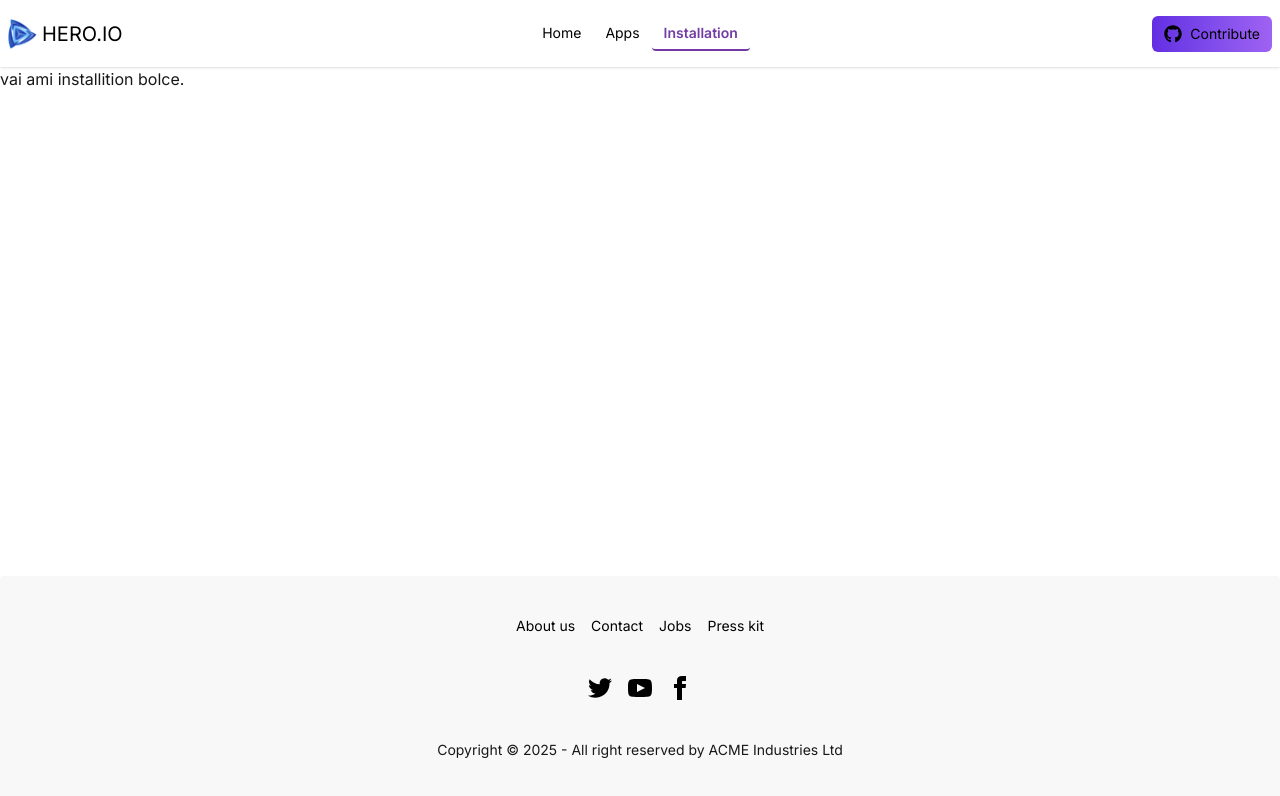
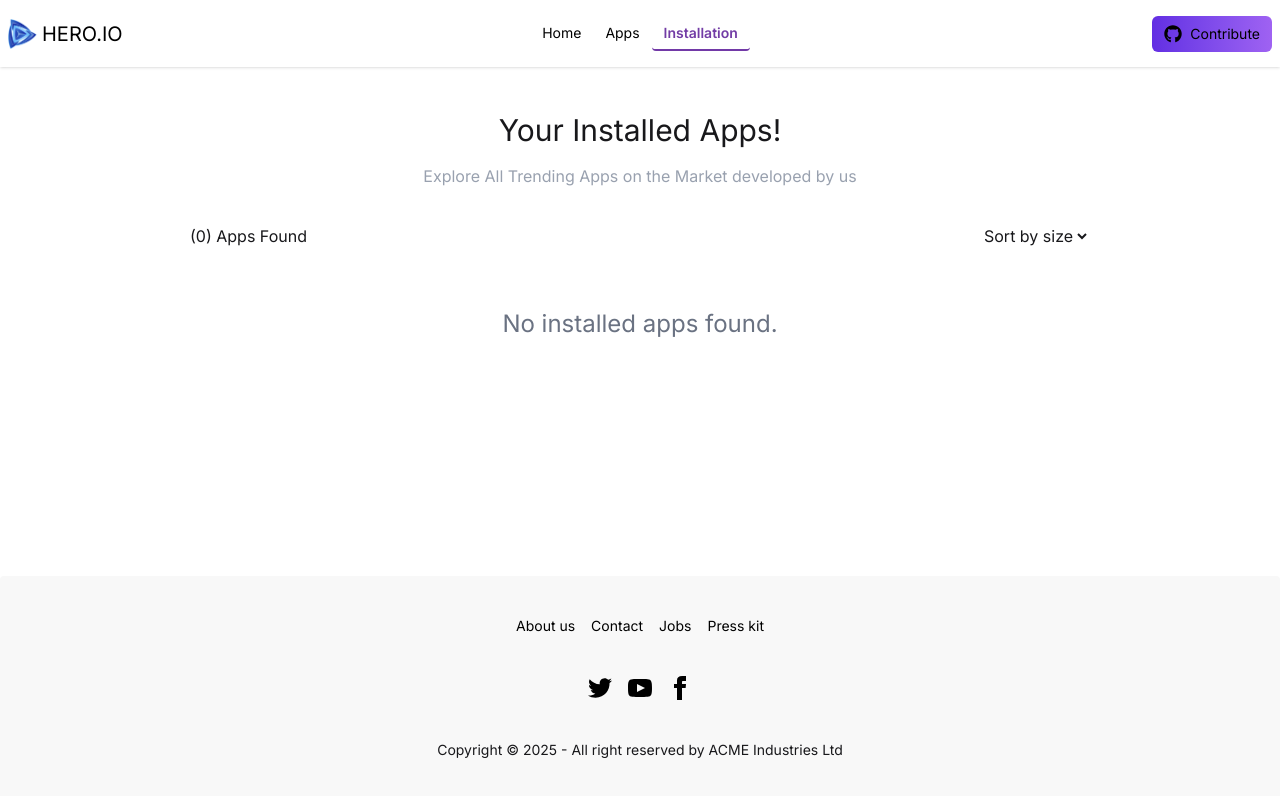
Before and after one commit to asik247/assaiment-08-hero-app, a React (Vite) app: page /install in a window 1280 px wide. Shown: the top 796 px of the page. Built offline with nearby package versions, Linux system fonts and the light colour scheme.

Commit message:
Install pages added and sort,alert,unstall ui or localstroge

```diff
--- a/package.json
+++ b/package.json
@@ -14,8 +14,10 @@
     "axios": "^1.12.2",
     "react": "^19.1.1",
     "react-dom": "^19.1.1",
+    "react-hot-toast": "^2.6.0",
     "react-icons": "^5.5.0",
     "react-router": "^7.9.3",
+    "react-toastify": "^11.0.5",
     "recharts": "^3.2.1",
     "tailwindcss": "^4.1.14"
   },
--- a/src/Pages/Apps.jsx
+++ b/src/Pages/Apps.jsx
@@ -75,7 +75,7 @@ const Apps = () => {
         <div className="md:grid grid-cols-4 gap-5">
           {products.map(({ id, image, title, downloads, ratingAvg }) => (
             <NavLink key={id} to={`/detail/${id}`}>
-              <div className="card bg-base-100 w-full shadow-sm">
+              <div className="card bg-base-100 w-full shadow-sm transition-transform duration-300 hover:scale-105 hover:shadow-lg">
                 <figure>
                   <img
                     className="h-[200px] object-cover p-3 rounded-3xl"
--- a/src/Pages/Details.jsx
+++ b/src/Pages/Details.jsx
@@ -5,6 +5,7 @@ import downloadImg from "../assets/icon-downloads.png";
 import ratingImg from "../assets/icon-ratings.png";
 import reviewImg from "../assets/icon-review.png";
 import { Bar, BarChart, CartesianGrid, Legend, Tooltip, XAxis, YAxis } from "recharts";
+import { addToStroedDB } from "../Utlity/addProductDB";
 
 const Details = () => {
   const { id } = useParams();
@@ -14,9 +15,17 @@ const Details = () => {
   //   console.log(product);
   const { title, image, companyName, downloads, reviews, ratingAvg,ratings } =
     product || {};
+
+// Local stroed code...
+
+const handleLocalDB = (id)=>{
+addToStroedDB(id)
+}
+
+
   return (
     <div className="container mx-auto ">
-      <div className="md:flex justify-between items-center w-full container mx-auto  bg-base-100 shadow-sm  h-[60vh] ">
+      <div className="md:flex justify-between items-center w-full container mx-auto    md:h-[60vh] h-[70vh] ">
         <figure>
           <img src={image} alt="Movie" />
         </figure>
@@ -41,15 +50,16 @@ const Details = () => {
             </div>
           </div>
           <div className="btn w-50 ">
-            <NavLink to={"/install"}>Install Now (201 MB)</NavLink>
+            {/* <NavLink to={"/install"}>Install Now (201 MB)</NavLink> */}
+            <button onClick={()=>handleLocalDB(id)} className="">Install Now</button>
           </div>
         </div>
       </div>
-      <div className=" w-full overflow-hidden my-5">
+      <div className=" w-full overflow-hidden my-10">
         <h1 className="font-bold text-2xl">Ratings</h1>
 
     <BarChart
-      width={600}
+      width={700}
       height={400}
      data={ratings}
       layout="vertical"
@@ -60,7 +70,7 @@ const Details = () => {
       <YAxis type="category" dataKey="name" />
       <Tooltip />
       <Legend />
-      <Bar dataKey="count" fill="#82ca9d" barSize={25} />
+      <Bar dataKey="count" fill="#ff4f00" barSize={25} />
     </BarChart>
       </div>
       <div>
--- a/src/Pages/Home.jsx
+++ b/src/Pages/Home.jsx
@@ -87,10 +87,10 @@ const Home = () => {
             Explore All Trending Apps on the Market developed by us
           </p>
         </div>
-        <div className="md:grid grid-cols-4 gap-5">
+        <div className="md:grid grid-cols-4 gap-5 ">
           {sliceProducts.map(({ id, image, title, downloads, ratingAvg }) => (
             <NavLink key={id} to={`/detail/${id}`}>
-              <div className="card bg-base-100 w-full shadow-sm">
+              <div className="card bg-base-100 w-full shadow-sm transition-transform duration-300 hover:scale-105 hover:shadow-lg">
                 <figure>
                   <img
                     className="h-[200px] object-cover p-3 rounded-3xl"
--- a/src/Pages/Install.jsx
+++ b/src/Pages/Install.jsx
@@ -1,11 +1,115 @@
-import React from 'react';
+import React, { useEffect, useState } from "react";
+import useProducts from "../Hooks/useProducts";
+import { getStroedProducts, removeFromStoredDB } from "../Utlity/addProductDB";
+import downloadImg from "../assets/icon-downloads.png";
+import ratingImg from "../assets/icon-ratings.png";
+import toast, { Toaster } from "react-hot-toast";
 
 const Install = () => {
-    return (
+  const { products } = useProducts();
+  const [install, setInstall] = useState([]);
+  const [sort, setSort] = useState("none");
+
+  useEffect(() => {
+    const storedIds = getStroedProducts();
+    if (products.length > 0 && storedIds.length > 0) {
+      const myInstalledProducts = products.filter((item) =>
+        storedIds.includes(String(item.id))
+      );
+      setInstall(myInstalledProducts);
+    }
+  }, [products]);
+
+  const handleRemove = (id, name) => {
+    removeFromStoredDB(id);
+    const remaining = install.filter((p) => p.id !== id);
+    setInstall(remaining);
+    toast.success(`${name} Uninstalled Successfully`, {
+      duration: 2000,
+      position: "top-right",
+    });
+  };
+
+  const getSortedItems = () => {
+    let sorted = [...install];
+    if (sort === "price-asc") {
+      sorted.sort((a, b) => a.size - b.size);
+    } else if (sort === "price-dsc") {
+      sorted.sort((a, b) => b.size - a.size);
+    }
+    return sorted;
+  };
+
+  const sortedList = getSortedItems();
+
+  return (
+    <div className="w-full space-y-4 py-10">
+      <Toaster />
+
+      <div className="container mx-auto my-10 text-center">
+        <h1 className="text-3xl font-bold mb-4">Your Installed Apps!</h1>
+        <p className="text-gray-400 mb-4">
+          Explore All Trending Apps on the Market developed by us
+        </p>
+      </div>
+
+      <div className="flex justify-between items-center my-10 container mx-auto py-5">
         <div>
-            <h1>vai ami installition bolce.</h1>
+          <h1 className="md:my-0 my-4">({install.length}) Apps Found</h1>
         </div>
-    );
+
+        <div>
+          <select value={sort} onChange={(e) => setSort(e.target.value)}>
+            <option value="none">Sort by size</option>
+            <option value="price-asc">Low to high</option>
+            <option value="price-dsc">High to low</option>
+          </select>
+        </div>
+      </div>
+
+      {sortedList.map((p) => (
+        <div
+          key={p.id}
+          className="flex justify-between items-center w-full container mx-auto p-4 rounded-lg shadow-md bg-white transition-transform duration-300 hover:scale-105 hover:shadow-lg"
+        >
+          <div className="flex items-center gap-4">
+            <img
+              src={p.image}
+              alt={p.title}
+              className="w-20 h-20 object-cover rounded-md"
+            />
+            <div>
+              <h2 className="font-semibold text-lg">{p.title}</h2>
+              <div className="flex items-center gap-4">
+                <div className="flex gap-2 items-center">
+                  <img className="w-[20px]" src={downloadImg} alt="" />
+                  <h1>{p.downloads}</h1>
+                </div>
+                <div className="flex gap-2 items-center">
+                  <img className="w-[20px]" src={ratingImg} alt="" />
+                  <h1>{p.ratingAvg}</h1>
+                </div>
+                <div>
+                  <p>Size: {p.size} MB</p>
+                </div>
+              </div>
+            </div>
+          </div>
+          <div>
+            <button onClick={() => handleRemove(p.id, p.title)} className="btn">
+              Uninstall
+            </button>
+          </div>
+        </div>
+      ))}
+
+      {install.length === 0 && (
+        <p className="text-center font-bold text-2xl text-gray-500 mt-10">
+          No installed apps found.
+        </p>
+      )}
+    </div>
+  );
 };
 
 export default Install;
--- /dev/null
+++ b/src/Utlity/addProductDB.js
@@ -0,0 +1,33 @@
+const getStroedProducts = ()=>{
+    const stroedDataSTR = localStorage.getItem('products');
+    if (stroedDataSTR){
+        const stroedDataParse = JSON.parse(stroedDataSTR);
+        return stroedDataParse
+    }
+    else{
+        return [];
+    }
+}
+
+const addToStroedDB = (id)=>{
+    const stroedDataParse = getStroedProducts();
+    if(stroedDataParse.includes(id)){
+        alert('sorry vai id alreay exist');
+    }
+    else{
+        stroedDataParse.push(id);
+        const data = JSON.stringify(stroedDataParse);
+        localStorage.setItem('products',data)
+    }
+}
+
+
+// New Remove Function..
+const removeFromStoredDB = (id) => {
+  const stroedDataParse = getStroedProducts();
+  const updated = stroedDataParse.filter(itemId => String(itemId) !== String(id)); // type match fix
+  localStorage.setItem('products', JSON.stringify(updated));
+};
+
+
+export{getStroedProducts,addToStroedDB,removeFromStoredDB}
```
Also changed, not shown: 1 other file (tests, documents, lock files or other folders).
